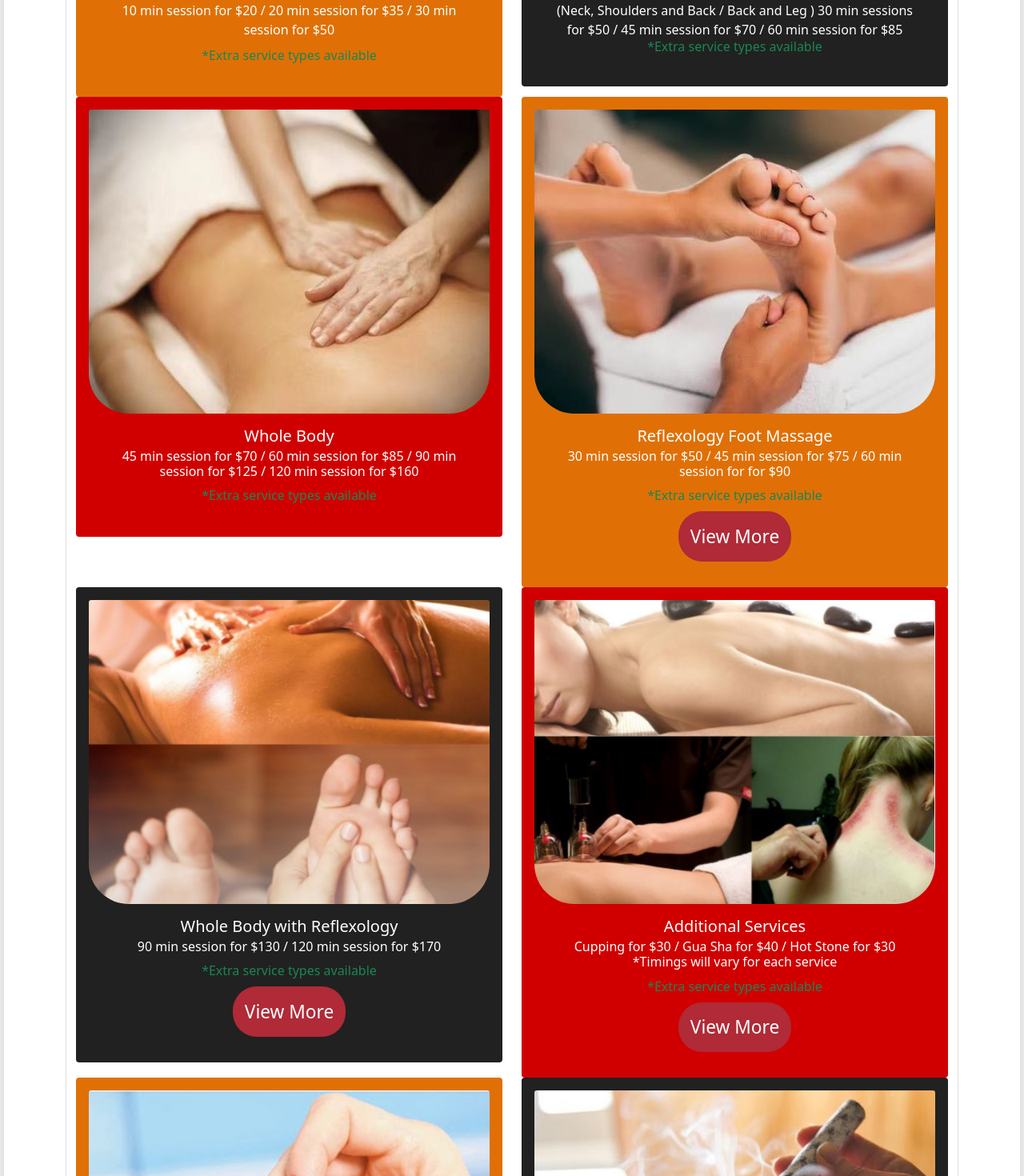
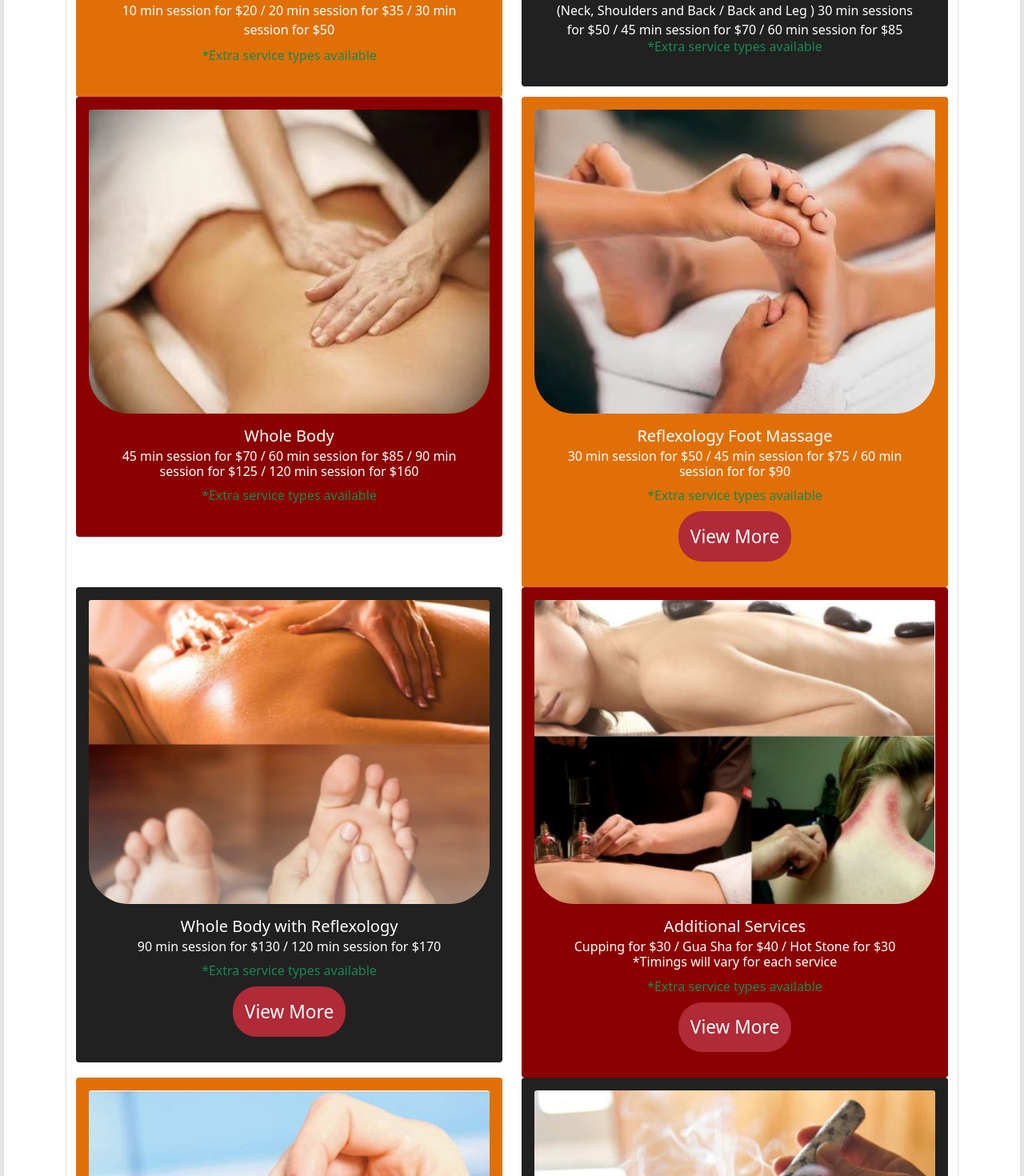
Before and after one commit to NSen29/TakapunaMassage, a React (Create React App) app in the folder takapuna-massage-frontend/: page /pricing in a window 1280 px wide. Shown: the part 520-1990 px from the top of the page at 80% size. Built offline with nearby package versions, Linux system fonts and the light colour scheme.

Commit message:
Removed background page cut from body css

```diff
--- a/takapuna-massage-frontend/src/pages/price.css
+++ b/takapuna-massage-frontend/src/pages/price.css
@@ -96,7 +96,7 @@ Body {
 
     box-shadow: 0px 3px 18px 3px rgba(0, 0, 0, 0.2);
     justify-content: center;
-    height: 300vh;
+
     margin-right: 5px;
     margin-left: 5px;
     margin-bottom: 5px;
@@ -110,13 +110,7 @@ Body {
     border: rgb(7, 163, 54);
 }
 
-.image-container {
-    display: flex;
-    transform: translateX(0);
-    transition: transform 0.6s ease-in-out;
-    border-radius: 150px;
-    box-shadow: 0px 3px 18px 3px rgba(0, 0, 0, 0.2);
-}
+
 
 img {
     width: 380px;
--- a/takapuna-massage-frontend/src/pages/pricing.js
+++ b/takapuna-massage-frontend/src/pages/pricing.js
@@ -12,13 +12,12 @@ export class pricing extends Component {
     }
 render() {
         return (
-
             <div className="card text-center" >
-
             <Container className= "gap">
             <Row>
             <Col md = { 6 }>
-            <Card body style =
+         <Card
+        body style=
             {
                 {
                     backgroundColor: '#e07006',
@@ -37,16 +36,13 @@ export class pricing extends Component {
 10 min session
 for $20 / 20 min session
  for $35 / 30 min session
-         for $50
-            </p>
+for $50   </p>
      </CardSubtitle>
     <CardText>
     <p className="mb-2 text-success" tag="h6" color='light'>
      *Extra service types available
      </p>
   </CardText>
-
-
   </CardBody>
  </Card>
   </Col>
@@ -83,7 +79,7 @@ export class pricing extends Component {
           <Col md = { 6 } >
             <Card body style = {
                 {
-                    backgroundColor: '#d00000',
+                    backgroundColor: '#8b0000',
                     borderColor: '#d00000',
                     borderWidth: 0,
                     borderStyle: 'groove'
@@ -163,7 +159,7 @@ export class pricing extends Component {
 <Col md = { 6 }>
 <Card body  style = {
                 {
-                    backgroundColor: '#d00000',
+                    backgroundColor: '#8b0000',
                     borderColor: '#d00000',
                     borderWidth: 0,
                     borderStyle: 'groove'
@@ -240,7 +236,7 @@ export class pricing extends Component {
                         <Col md = { 12 } >
             <Card body style = {
                 {
-                    backgroundColor: '#d00000',
+                    backgroundColor: '#8b0000',
                     borderColor: '#d00000',
                     borderWidth: 0,
                     borderStyle: 'groove'
```
Lines whose indentation alone changed are shown as unchanged.
